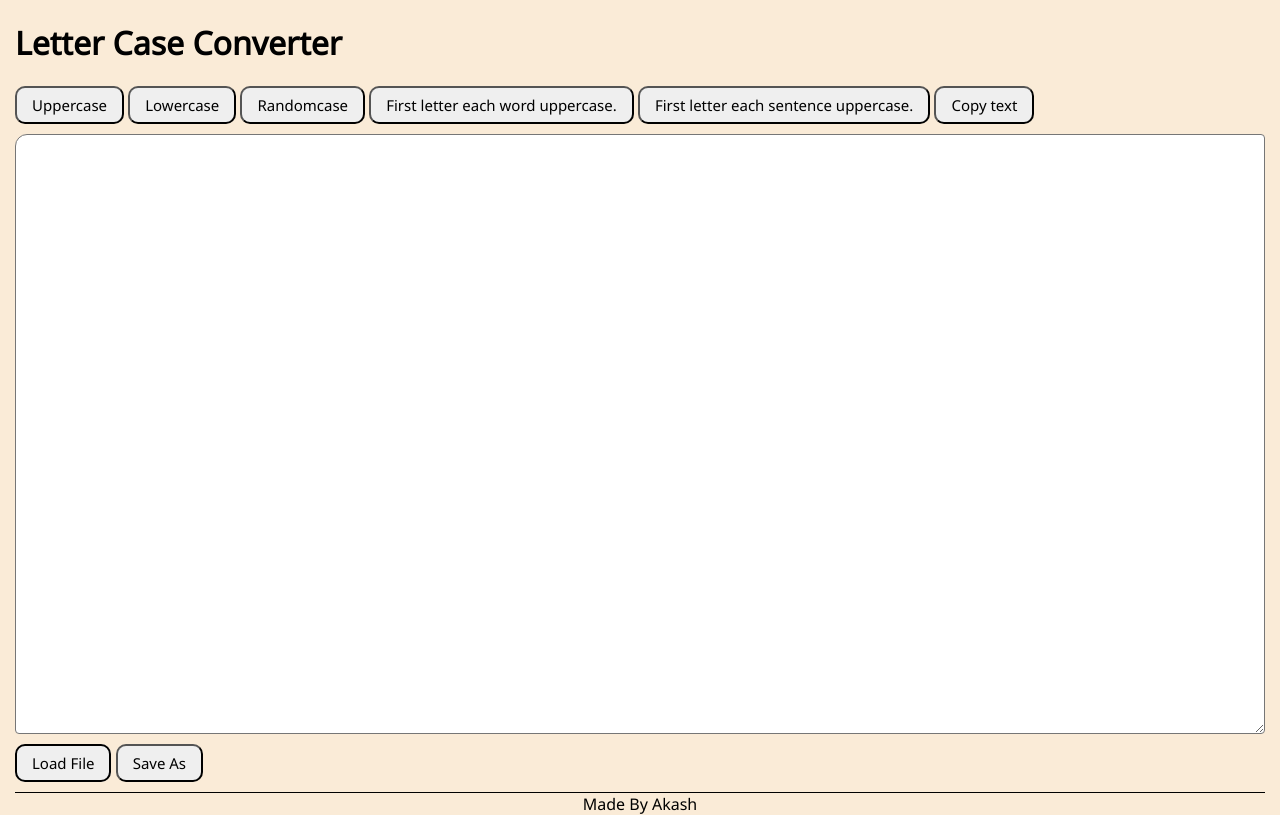
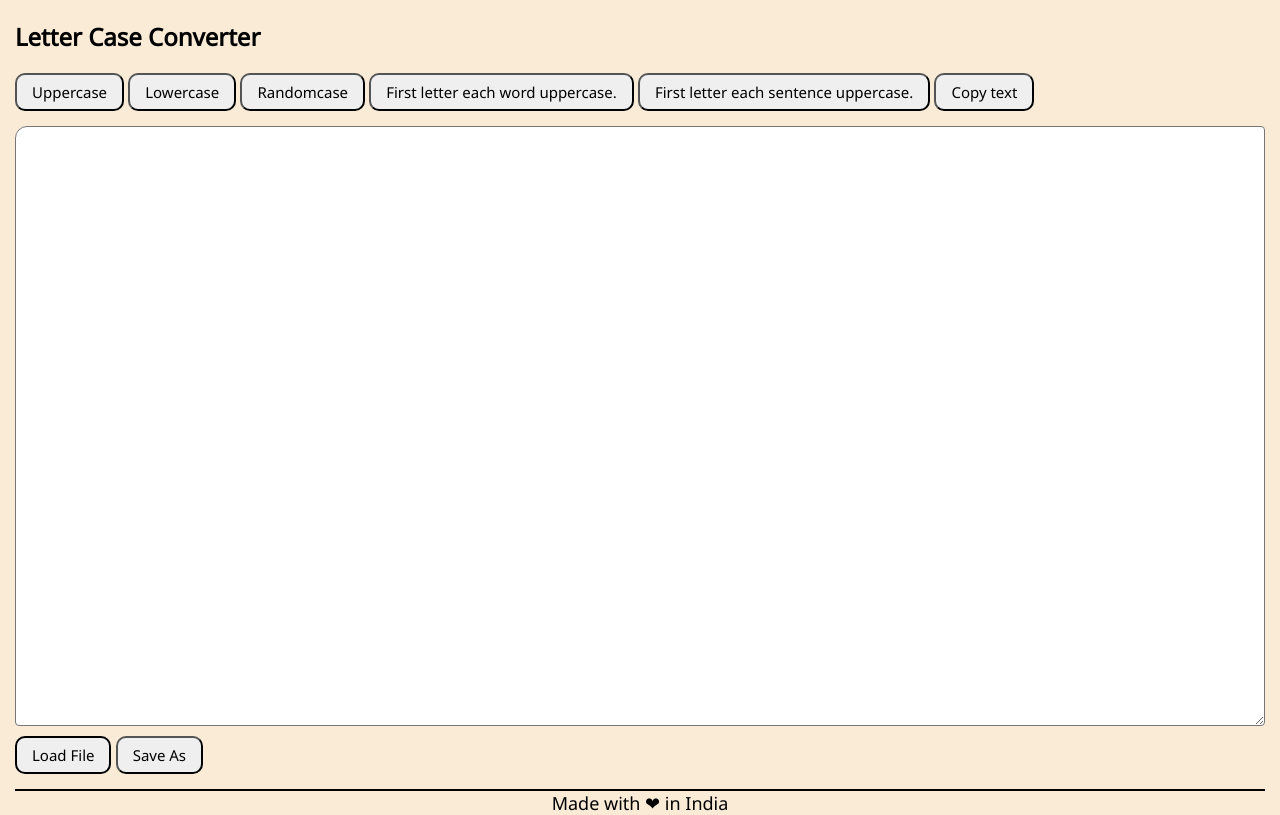
Before and after one commit to hijibiji1/letter-case-converter, a plain HTML site: page index.html in a window 1280 px wide. Drawn offline with Linux system fonts and the light colour scheme.

Commit message:
style: added some styles

```diff
--- a/app.js
+++ b/app.js
@@ -64,7 +64,7 @@ const downloadToFile = (content, filename, contentType) => {
 
 function saveas() {
   var text = inputBox.value;
-  downloadToFile(text, "my-new-file.txt", "text/plain");
+  downloadToFile(text, "new-text.txt", "text/plain");
 }
 
 /**
--- a/index.html
+++ b/index.html
@@ -9,7 +9,7 @@
   </head>
   <body>
     <div class="container">
-      <h1>Letter Case Converter</h1>
+      <h2>Letter Case Converter</h2>
       <div class="btn-upper">
         <input
           type="button"
@@ -60,7 +60,7 @@
         <input type="button" class="btn" value="Save As" onclick="saveas();" />
       </div>
     </div>
-    <footer class="footer">Made By Akash</footer>
+    <footer class="footer">Made with &#10084; in India</footer>
     <script src="/app.js" type="text/javascript"></script>
   </body>
 </html>
--- a/style.css
+++ b/style.css
@@ -25,8 +25,10 @@ body {
 .btn {
   font-size: 15px;
   padding: 7px 15px;
+  margin-bottom: 5px;
   border-radius: 10px;
   cursor: pointer;
+  flex-grow: 6;
 }
 
 .btn-upload {
@@ -44,6 +46,7 @@ body {
 }
 
 .footer {
-  border-top: 1px solid black;
+  font-size: 18px;
+  border-top: 2px solid black;
   text-align: center;
 }
```
